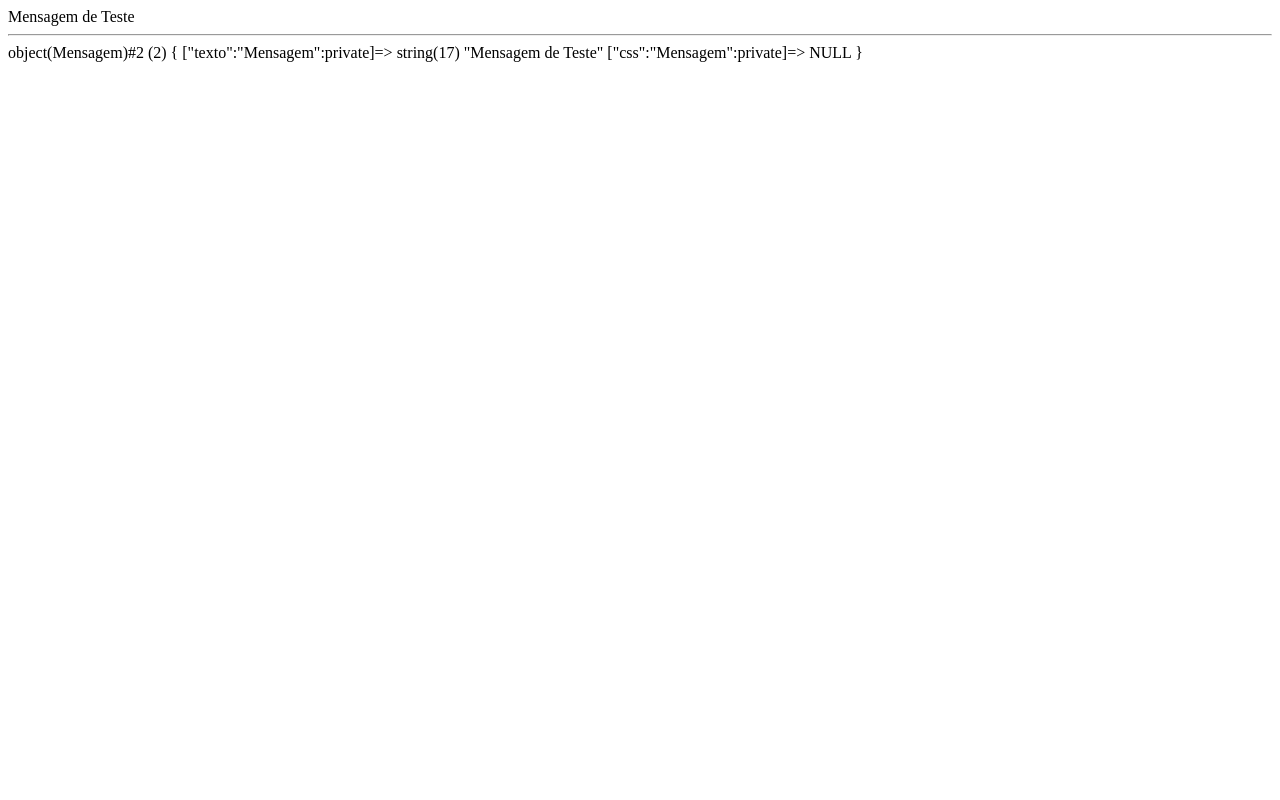
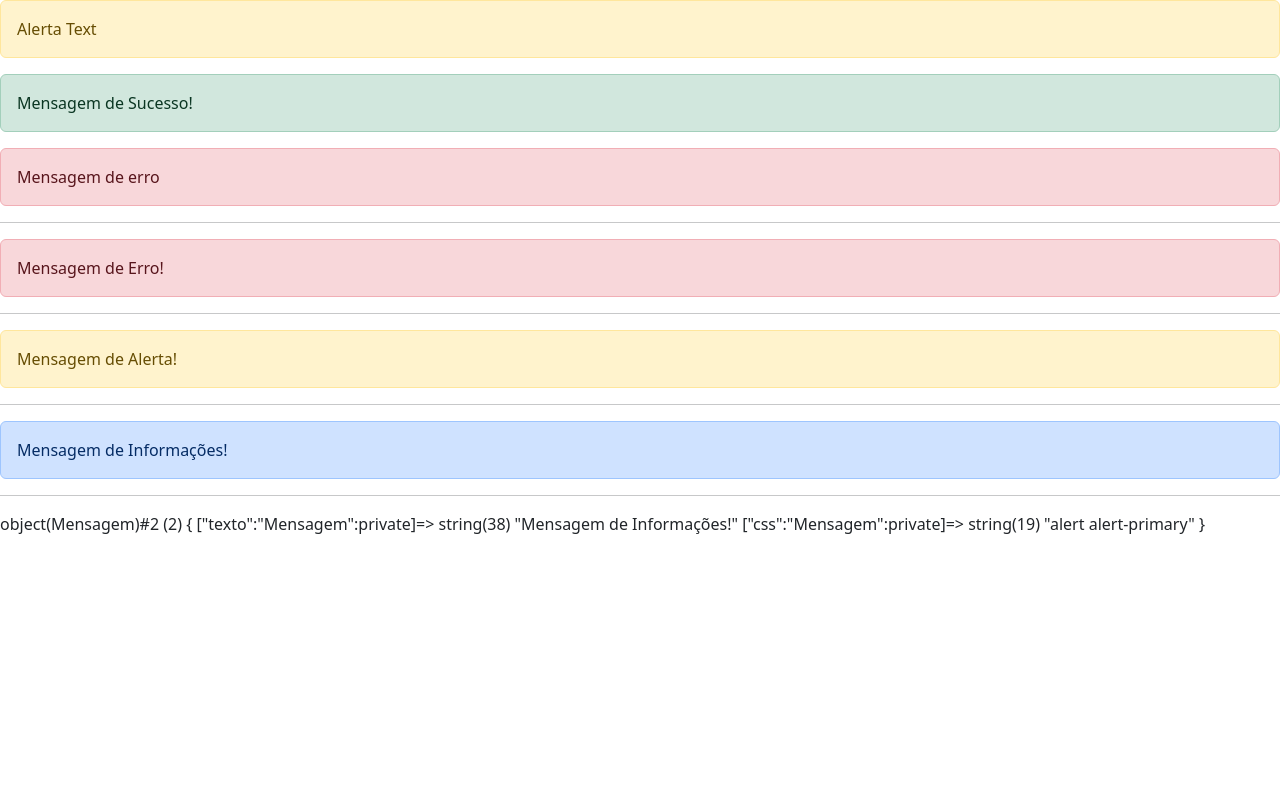
Before and after one commit to bioolegar1/PHP, a PHP site: page /blog/ in a window 1280 px wide. Run offline with PHP 8.4, Linux system fonts and the light colour scheme.

Commit message:
classes e metodos

```diff
--- a/php-estudos/nbproject/blog/source files/index.php
+++ b/php-estudos/nbproject/blog/source files/index.php
@@ -1,3 +1,5 @@
+
+<link href="https://cdn.jsdelivr.net/npm/bootstrap@5.3.3/dist/css/bootstrap.min.css" rel="stylesheet">
 <?php
 //Arquivo index responsável pela incialização do sistema
 require_once "./sistema/configuracao.php";
@@ -5,10 +7,21 @@ include_once "./helpers.php";
 include_once "./sistema/Nucleo/Mensagem.php";
 
 
+echo (new Mensagem())->alert('Alerta Text');
 
 
 $msg = new Mensagem();
-echo $msg-> renderizar();
+echo $msg-> sucesso('Mensagem de Sucesso!')->renderizar();
+
+echo (new Mensagem())->error('Mensagem de erro')->renderizar();
+echo '<hr>';
+
+
+echo $msg-> error('Mensagem de Erro!')->renderizar();
+echo '<hr>';
+echo $msg-> alert('Mensagem de Alerta!')->renderizar();
+echo '<hr>';
+echo $msg-> info('Mensagem de Informações!')->renderizar();
 echo '<hr>';
 var_dump($msg);
 
--- a/php-estudos/nbproject/blog/source files/sistema/Nucleo/Mensagem.php
+++ b/php-estudos/nbproject/blog/source files/sistema/Nucleo/Mensagem.php
@@ -8,13 +8,46 @@ class Mensagem
     private $texto;
     private $css;
 
+    public function __toString()
+    {
+        return $this->renderizar();
+    }
+
+
+    public function sucesso(string $mensagem) : Mensagem
+    {
+        $this->css = 'alert alert-success';
+        $this-> texto = $this->filtrar($mensagem);
+        return $this;
+    }
+
+    public function error(string $mensagem) : Mensagem
+    {
+        $this->css = 'alert alert-danger';
+        $this-> texto = $this->filtrar($mensagem);
+        return $this;
+    }
+
+    public function alert(string $mensagem) : Mensagem
+    {
+        $this->css = 'alert alert-warning';
+        $this-> texto = $this->filtrar($mensagem);
+        return $this;
+    }
+
+    public function info(string $mensagem) : Mensagem
+    {
+        $this->css = 'alert alert-primary';
+        $this-> texto = $this->filtrar($mensagem);
+        return $this;
+    }
     /**
      * Metodo responsavel pela renderização
      * @return string
      */
     public function renderizar() : string
     {
-        return $this->texto = $this->filtrar('Mensagem de Teste');
+        return "<div class='{$this->css}'>{$this->texto}</div>";
     }
 
     private function filtrar(string $mensagem) : string
```
